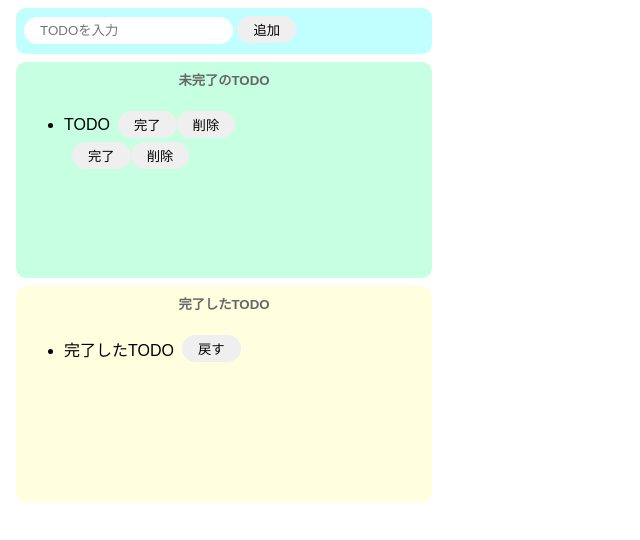
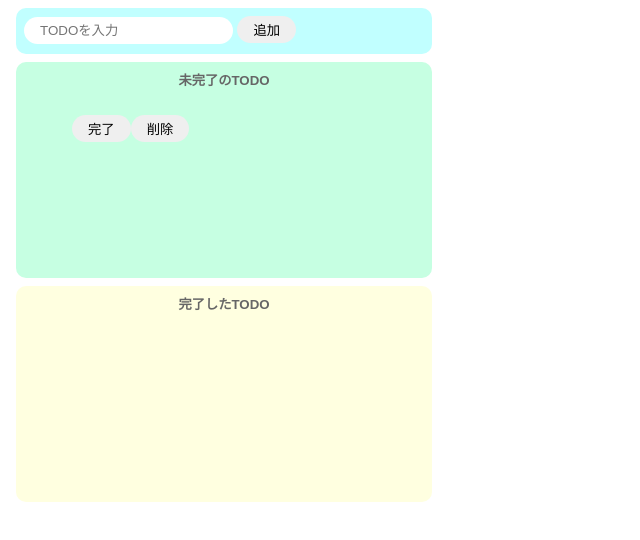
Before and after one commit to knm22mukk/todo-app-js, a website built with Parcel: page index.html in a window 1280 px wide. Both pictures are taken after a click on the button "追加". Shown: the whole page, without its empty margins (0-640 px from the left). Built offline with nearby package versions, Linux system fonts and the light colour scheme.

Commit message:
微調整して完成

```diff
--- a/index.html
+++ b/index.html
@@ -14,11 +14,7 @@
       <h5>未完了のTODO</h5>
       <ul>
         <li id="incompleted-list">
-          <div class="todo-list">
-            <div class="todo-name">TODO</div>
-            <button>完了</button>
-            <button>削除</button>
-          </div>
+          <div class="todo-list"></div>
         </li>
       </ul>
     </div>
@@ -26,10 +22,7 @@
       <h5>完了したTODO</h5>
       <ul>
         <li id="complete-list">
-          <div class="todo-list">
-            <div class="todo-name">完了したTODO</div>
-            <button>戻す</button>
-          </div>
+          <div class="todo-list"></div>
         </li>
       </ul>
     </div>
--- a/src/index.js
+++ b/src/index.js
@@ -4,7 +4,16 @@
   // テキストボックスの値を取得し、初期化する
   const InputText = document.getElementById("add-text").value;
   document.getElementById("add-text").value = "";
+  createIncompleteList(InputText);
+};
 
+//未完了リストから指定の要素を削除
+const deleteFromIncompleteList = (target) => {
+  document.getElementById("incompleted-list").removeChild(target);
+};
+
+//未完了リストに追加する共通関数
+const createIncompleteList = (text) => {
   //外側のdiv生成
   const wrapDiv = document.createElement("div");
   wrapDiv.className = "todo-list";
@@ -12,7 +21,7 @@
   // 内側の要素を作成
   const InnerDiv = document.createElement("div");
   InnerDiv.className = "todo-name";
-  InnerDiv.innerText = InputText;
+  InnerDiv.innerText = text;
 
   // button(完了)タグ生成
   const completeButton = document.createElement("button");
@@ -35,6 +44,15 @@
     //buttonタグの生成
     const backButton = document.createElement("button");
     backButton.innerText = "戻す";
+    backButton.addEventListener("click", () => {
+      //押された戻すボタンの親タグを完了リストから削除
+      const deleteTarget = backButton.parentNode;
+      document.getElementById("complete-list").removeChild(deleteTarget);
+
+      // テキストを取得
+      const text = backButton.parentNode.firstElementChild.innerText;
+      createIncompleteList(text);
+    });
 
     // 各要素を必要な場所に設定
     addTarget.appendChild(completeTodo);
@@ -60,10 +78,6 @@
   document.getElementById("incompleted-list").appendChild(wrapDiv);
 }; //未完了リストから指定の要素を削除
 
-const deleteFromIncompleteList = (target) => {
-  document.getElementById("incompleted-list").removeChild(target);
-};
-
 document
   .getElementById("add-button")
   .addEventListener("click", () => onClickAdd());
--- a/src/styles.css
+++ b/src/styles.css
@@ -7,6 +7,10 @@
   border: none;
   padding: 6px 16px;
   outline: none;
+}
+
+li {
+  list-style: none;
 }
 
 button {
```
